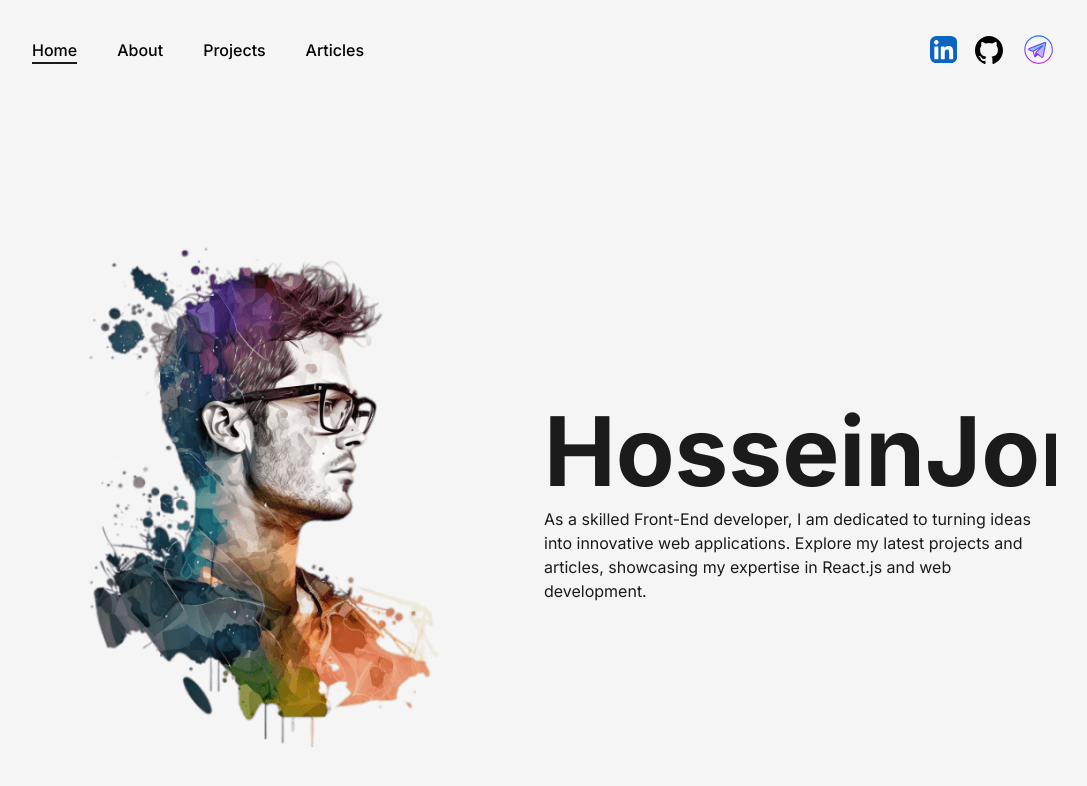
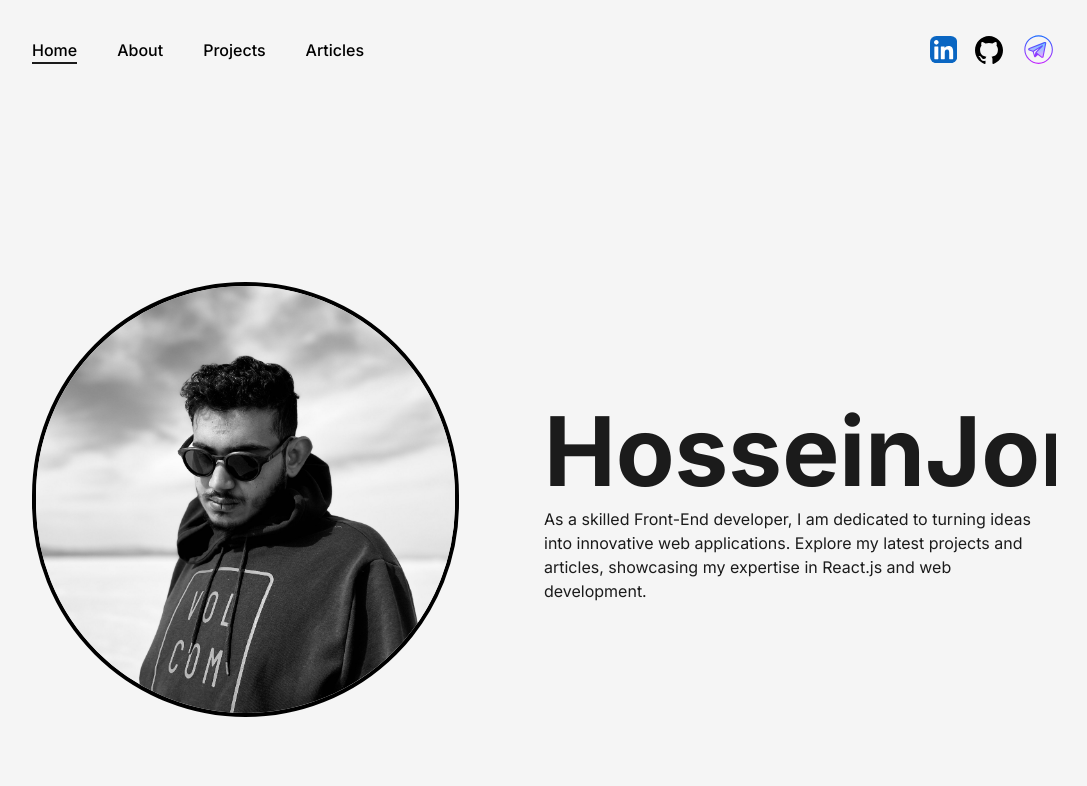
Before and after one commit to hossein-jorfi/portfolio-website, a Next.js app: page / in a window 1280 px wide. Shown: the top 786 px of the page, without its empty margins (96-1183 px from the left). Built offline with nearby package versions, Linux system fonts and the light colour scheme.

Commit message:
profile image changed

```diff
--- a/src/app/page.tsx
+++ b/src/app/page.tsx
@@ -1,13 +1,14 @@
 import Image from "next/image";
 import picture from "../../public/images/developer-pic-1.png";
+import picture2 from "../../public/images/myPic.jpg";
 import AnimatedText from "@/components/AnimatedText";
 
 function Home() {
   return (
     <div className="flex items-center text-dark w-full min-h-screen z-0 bg-light px-32 2xl:container">
       <div className="flex items-center justify-between w-full">
-        <div className="w-1/2">
-          <Image src={picture} alt="profile" className="w-full h-auto" />
+        <div className="w-1/2 rounded-full full ">
+          <Image src={picture2} alt="profile" className="w-5/6 rounded-full h-auto border-4 border-black" />
         </div>
         <div className="w-1/2">
           <AnimatedText className="" title="Hossein Jorfi" />
```
Also changed, not shown: public/images/myPic.jpg (added).
